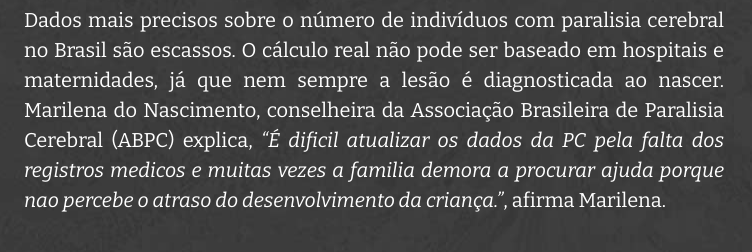
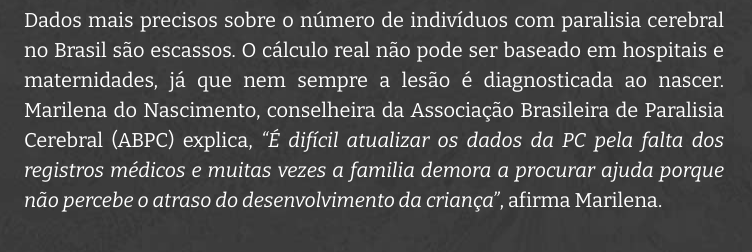
Before and after one commit to jvthales/paralisados, a website: page src/assets/areaparalisada.html in a window 1280 px wide. Shown: the part 4780-5032 px from the top of the page, 266-1018 px from the left. Drawn offline with nearby package versions, Linux system fonts and the light colour scheme; a web font is replaced by a local one.

Commit message:
Marilena text change

```diff
--- a/src/assets/areaparalisada.html
+++ b/src/assets/areaparalisada.html
@@ -216,7 +216,7 @@ height="0" width="0" style="display:none;visibility:hidden"></iframe></noscript>
 						<h2>INCIDÊNCIA DE CASOS</h2>
 						<p>A ocorrência de casos de PC é maior nos países subdesenvolvidos devido às baixas condições socioeconômicas e à precariedade dos cuidados pré-natais. </p>
 						<p>A estimativa do número de indivíduos com paralisia cerebral em países em desenvolvimento pode chegar a 7/1000 nascidos vivos, segundo dados do Departamento de Neurologia Infantil da Universidade de São Paulo contidos no livro <em>“Comparação do desempenho de atividades funcionais em crianças com desenvolvimento normal e crianças com paralisia cerebral”</em>, de Marisa Mancini e outros autores, publicado em 2002. Quando se trata dos países desenvolvidos, esse número cai para 2/1000 nascidos vivos. </p>
-						<p>Dados mais precisos sobre o número de indivíduos com paralisia cerebral no Brasil são escassos. O cálculo real não pode ser baseado em hospitais e maternidades, já que nem sempre a lesão é diagnosticada ao nascer. Marilena do Nascimento, conselheira da Associação Brasileira de Paralisia Cerebral (ABPC) explica, <em>“É dificil atualizar os dados da PC pela falta dos registros medicos e muitas vezes a familia demora a procurar ajuda porque nao percebe o atraso do desenvolvimento da criança.”</em>, afirma Marilena.</p>
+						<p>Dados mais precisos sobre o número de indivíduos com paralisia cerebral no Brasil são escassos. O cálculo real não pode ser baseado em hospitais e maternidades, já que nem sempre a lesão é diagnosticada ao nascer. Marilena do Nascimento, conselheira da Associação Brasileira de Paralisia Cerebral (ABPC) explica, <em>“É difícil atualizar os dados da PC pela falta dos registros médicos e muitas vezes a familia demora a procurar ajuda porque não percebe o atraso do desenvolvimento da criança”</em>, afirma Marilena.</p>
 						<p>Outra possível fonte de informação são as instituições de apoio como a AACD e a Cruz Verde, que fornecem assistência e tratamento às pessoas com a síndrome, visando estimular o desenvolvimento das habilidades motoras e contribuir para que os pacientes se sintam mais incluídos na sociedade. Porém, mesmo nessas organizações, não é possível estimar com precisão, já que, como coloca Marilena, muitas das crianças diagnosticadas com PC não chegam a ser encaminhadas para essas instituições. </p>
 
 						<h2>O FUTURO</h2>
```
